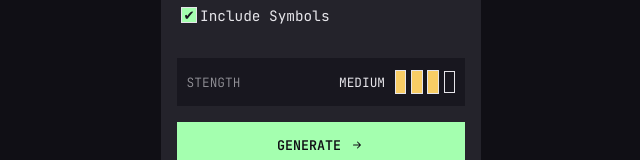
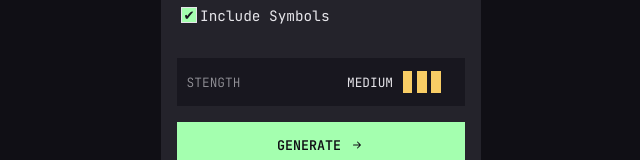
Before and after one commit to Businge931/passwordgenerator, a React (Create React App) app: page / in a window 1280 px wide. Both pictures are taken after a click on the button "GENERATE". Shown: the part 349-509 px from the top of the page, without its empty margins (319-959 px from the left). Built offline with nearby package versions, Linux system fonts and the light colour scheme.

Commit message:
managing color state

```diff
--- a/src/components/Strength/Strength.jsx
+++ b/src/components/Strength/Strength.jsx
@@ -1,16 +1,10 @@
 import React from "react";
 import classes from "./Strength.module.css";
 
-const Strength = ({
-  strengthLabel,
-  passwordLength,
-  strengthColors,
-  password,
-}) => {
-  const border = classes.border;
+const Strength = ({ passwordLength, strengthColors, password }) => {
   const tooWeak = passwordLength <= 2;
   const weak = passwordLength > 2 && passwordLength <= 4;
-  const meduim = passwordLength >= 4 && passwordLength < 8;
+  const meduim = passwordLength > 4 && passwordLength < 8;
   const strong = passwordLength >= 8;
 
   const passwordStengthLabels =
@@ -21,7 +15,11 @@ const Strength = ({
       : passwordLength > 4 && passwordLength < 8
       ? "MEDIUM"
       : "STRONG";
-  const strengthClasses = tooWeak
+
+  const strengthBars = [
+    {
+      id: 1,
+      class: tooWeak
         ? classes.tooWeak
         : weak
         ? classes.weak
@@ -29,7 +27,45 @@ const Strength = ({
         ? classes.medium
         : strong
         ? classes.strong
-    : "";
+        : classes?.emptyStrength,
+    },
+    {
+      id: 2,
+      class: tooWeak
+        ? classes.emptyStrength
+        : weak
+        ? classes.weak
+        : meduim
+        ? classes.medium
+        : strong
+        ? classes.strong
+        : classes?.emptyStrength,
+    },
+    {
+      id: 3,
+      class: tooWeak
+        ? classes.emptyStrength
+        : weak
+        ? classes.emptyStrength
+        : meduim
+        ? classes.medium
+        : strong
+        ? classes.strong
+        : classes?.emptyStrength,
+    },
+    {
+      id: 4,
+      class: tooWeak
+        ? classes.emptyStrength
+        : weak
+        ? classes.emptyStrength
+        : meduim
+        ? classes.emptyStrength
+        : strong
+        ? classes.strong
+        : classes?.emptyStrength,
+    },
+  ];
 
   return (
     <div className={classes.strength}>
@@ -40,24 +76,12 @@ const Strength = ({
         </p>
         {strengthColors && (
           <div className={classes.strengthColors__divs}>
+            {strengthBars.map((item) => (
               <div
-              className={`${tooWeak ? strengthClasses : border} ${
-                strong ? strengthClasses : border
-              } ${weak ? strengthClasses : border} ${
-                meduim ? strengthClasses : border
-              }`}
+                key={item?.id}
+                className={`${classes.strengthColors__div} ${item.class}`}
               ></div>
-            <div
-              className={`${weak ? strengthClasses : border} ${
-                strong ? strengthClasses : border
-              } ${meduim ? strengthClasses : border}`}
-            ></div>
-            <div
-              className={`${strong ? strengthClasses : border} ${
-                meduim ? strengthClasses : border
-              } ${weak ? strengthClasses : border}`}
-            ></div>
-            <div className={`${strong ? strengthClasses : border}`}></div>
+            ))}
           </div>
         )}
       </div>
```
Lines whose indentation alone changed are shown as unchanged.
